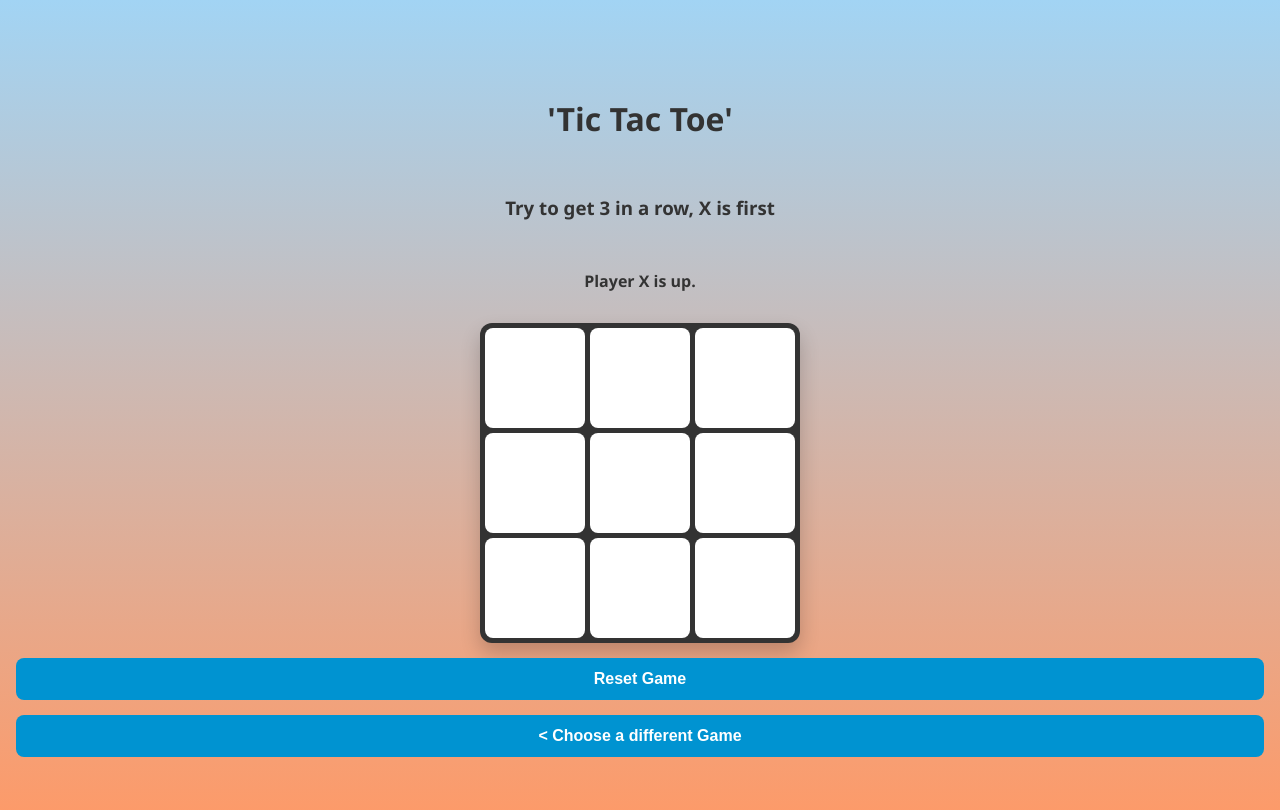
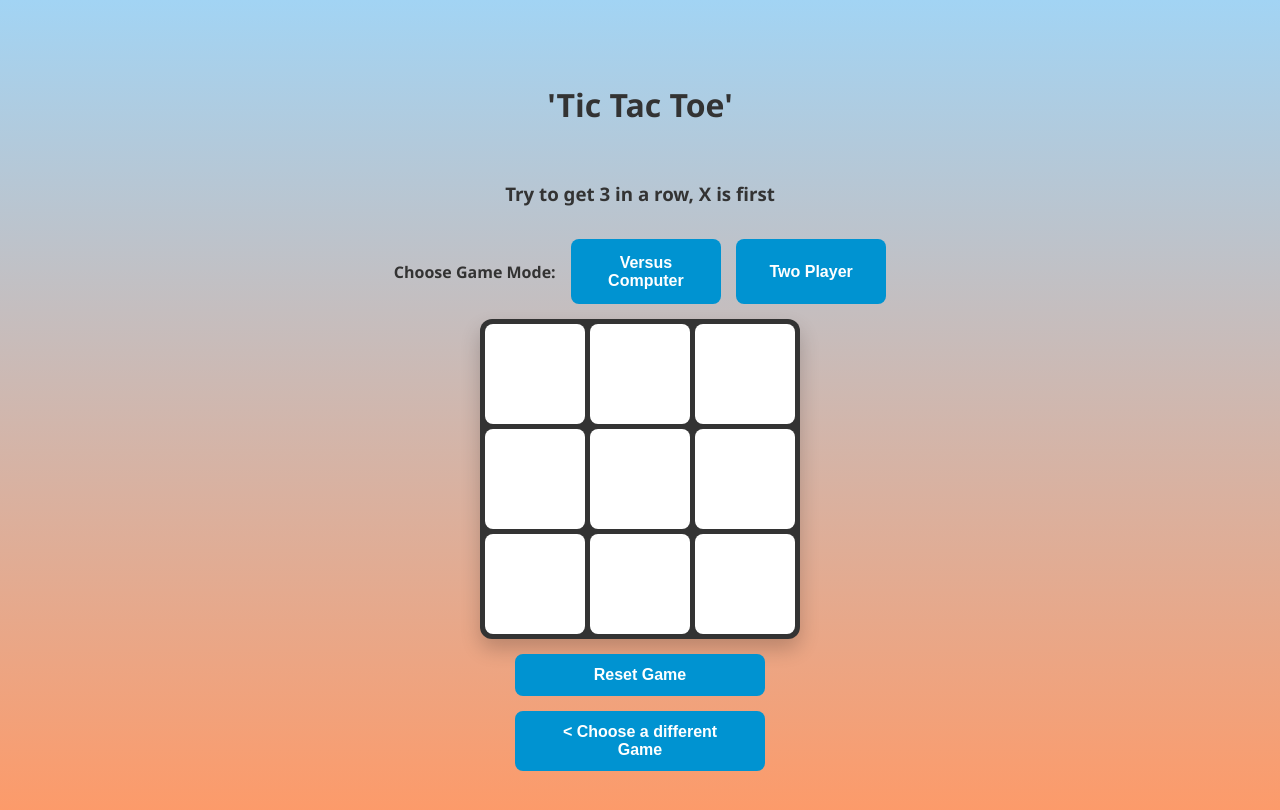
Before and after one commit to mquade91/hangman-game, a React (Vite) app in the folder client/: page / in a window 1280 px wide. Both pictures are taken after a click on the button "Tic Tac Toe". Shown: the top 810 px of the page. Built offline with nearby package versions, Linux system fonts and the light colour scheme.

Commit message:
add computer mode with random choices

```diff
--- a/client/src/components/TicTacToe.tsx
+++ b/client/src/components/TicTacToe.tsx
@@ -1,28 +1,60 @@
-import { useState } from 'react';
+import { useEffect, useState } from 'react';
 import '../styles/tictactoe.css';
 
 const TicTacToe = () => {
   const [boardValueArray, setBoardValues] = useState(Array(9).fill(null));
-  const [isXNext, setIsXNext] = useState(true);
-  const [winningCells, setWinningCells] = useState<number[]>([]);
+  const [isXNext, setIsXNext] = useState<boolean>(true);
+  const [gameMode, setGameMode] = useState<'AGAINST_AI' | 'TWO_PLAYER' | ''>(
+    ''
+  );
+  const [error, setError] = useState<string>('');
+
+  useEffect(() => {
+    setError('');
+  }, [gameMode]);
+
+  useEffect(() => {
+    if (gameMode !== 'AGAINST_AI') return;
+    if (isXNext || winningLetter) return;
+
+    const timeout = setTimeout(() => {
+      const emptyCells = boardValueArray
+        .map((val, idx) => (val === null ? idx : null))
+        .filter((v) => v !== null) as number[];
+
+      if (emptyCells.length === 0) return;
+
+      const aiMove = emptyCells[Math.floor(Math.random() * emptyCells.length)];
+      const newBoard = [...boardValueArray];
+      newBoard[aiMove] = 'O';
+      setBoardValues(newBoard);
+      setIsXNext(true);
+    }, 500);
+
+    return () => clearTimeout(timeout);
+  }, [isXNext, gameMode, boardValueArray]);
 
   const onCellClick = (index: number) => {
+    setError(''); // reset error message on each click
+    if (gameMode === '') {
+      setError('Please choose a game mode first');
+      return;
+    }
     // check if value for this cell already exists
     if (boardValueArray[index]) {
-      alert('Choose a different cell');
+      setError('Choose a different cell');
       return;
     } else {
       const newBoard = [...boardValueArray];
       // assignValue to board
       newBoard[index] = isXNext ? 'X' : 'O';
       setBoardValues(newBoard);
+      if (gameMode === 'TWO_PLAYER') {
         setIsXNext(!isXNext);
+      } else if (gameMode === 'AGAINST_AI') {
+        setIsXNext(false); // player moved, AI’s turn will run in useEffect
       }
-  };
-
-  const resetGame = () => {
-    setBoardValues(Array(9).fill(null));
-    setIsXNext(true);
+    }
   };
 
   const calculateWinner = () => {
@@ -54,6 +86,12 @@ const TicTacToe = () => {
     return { letter: winningLetter, cells: winningCells };
   };
 
+  const resetGame = () => {
+    setBoardValues(Array(9).fill(null));
+    setIsXNext(true);
+    setError('');
+  };
+
   const winningLetter = calculateWinner().letter;
 
   const setClassNameForCell = (cellIndex: number) => {
@@ -64,11 +102,32 @@ const TicTacToe = () => {
     <>
       <h1>'Tic Tac Toe'</h1>
       <h3>Try to get 3 in a row, X is first</h3>
-      {winningLetter ? (
+      {gameMode === '' ? (
+        <>
+          <div className="button-container">
+            <h4>Choose Game Mode: </h4>
+            <button onClick={() => setGameMode('AGAINST_AI')}>
+              Versus Computer
+            </button>
+            <button onClick={() => setGameMode('TWO_PLAYER')}>
+              Two Player
+            </button>
+          </div>
+        </>
+      ) : (
+        <>
+          <h4>{`Game mode: ${gameMode === 'TWO_PLAYER' ? 'Two player' : 'vs Computer'} `}</h4>
+          <button onClick={() => setGameMode('')}>Change Game mode?</button>
+        </>
+      )}
+
+      {gameMode === '' ? null : winningLetter ? (
         <p> {`Player ${winningLetter} is Winner!`}</p>
       ) : (
         <p>{`Player ${isXNext ? 'X' : 'O'} is up.`}</p>
       )}
+      {error && <p className="error">{error}</p>}
+      <>
         <div className="game-board">
           {boardValueArray.map((cellValue, index) => {
             return (
@@ -84,6 +143,7 @@ const TicTacToe = () => {
         </div>
         <button onClick={() => resetGame()}>Reset Game</button>
       </>
+    </>
   );
 };
 
--- a/client/src/styles/App.css
+++ b/client/src/styles/App.css
@@ -37,8 +37,14 @@ button {
   font-size: 16px;
   cursor: pointer;
   transition: background 0.3s ease;
-  width: 100%;
+  width: 20%;
+  min-width: 150px;
 }
+
+button:hover {
+  background-color: var(--sea);
+}
+
 
 input {
   width: 100%;
--- a/client/src/styles/tictactoe.css
+++ b/client/src/styles/tictactoe.css
@@ -22,6 +22,10 @@
   transition: background-color 0.3s ease;
 }
 
+.cell:hover {
+  background-color: #f0f0f0;
+}
+
 .cell.winner {
   background-color: yellow;
 }
@@ -29,3 +33,8 @@
 input:hover{
   background-color: #e0e0e0;
 }
+
+.button-container {
+  display: flex;
+  justify-content: space-between;
+}
```
Lines whose indentation alone changed are shown as unchanged.
